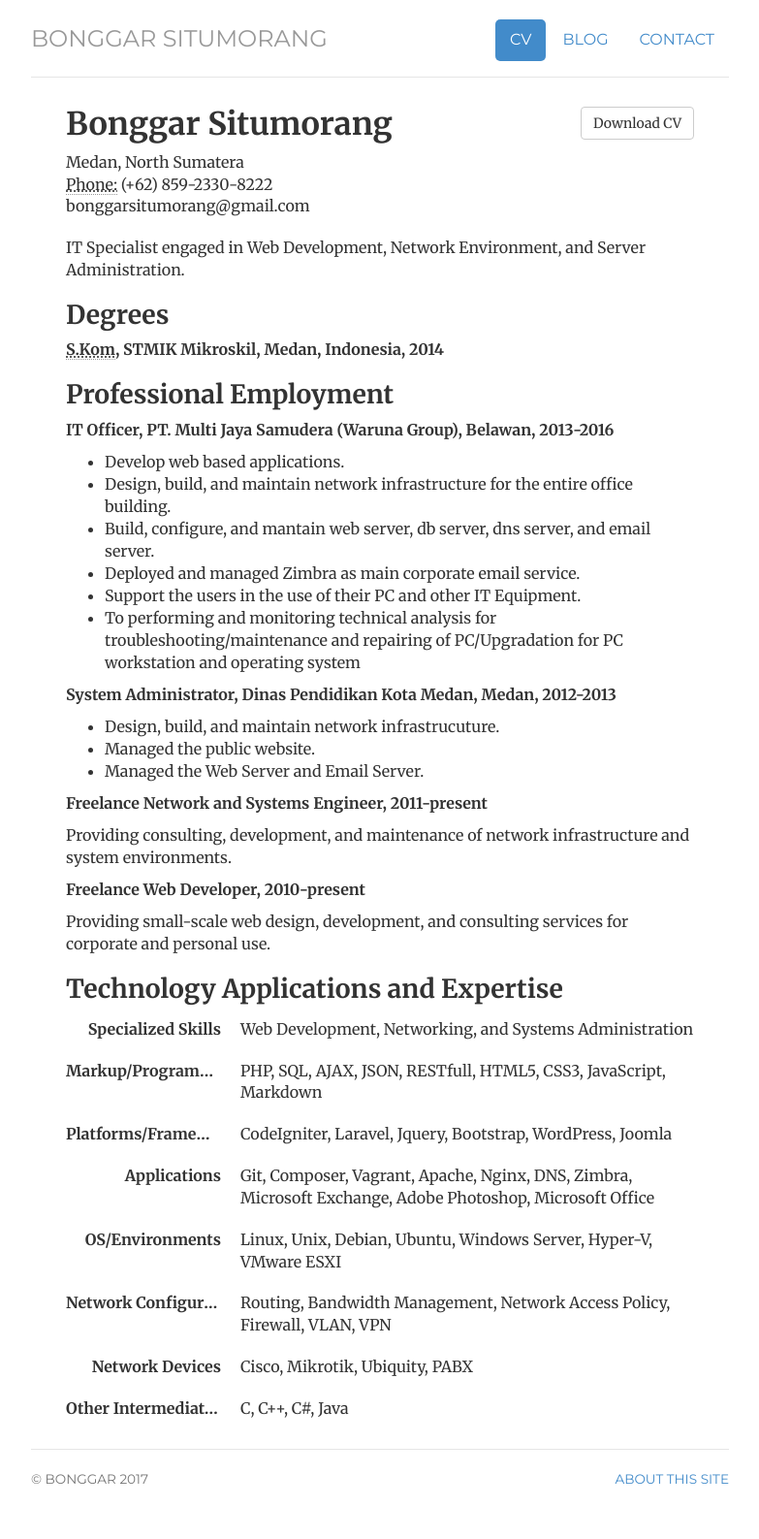
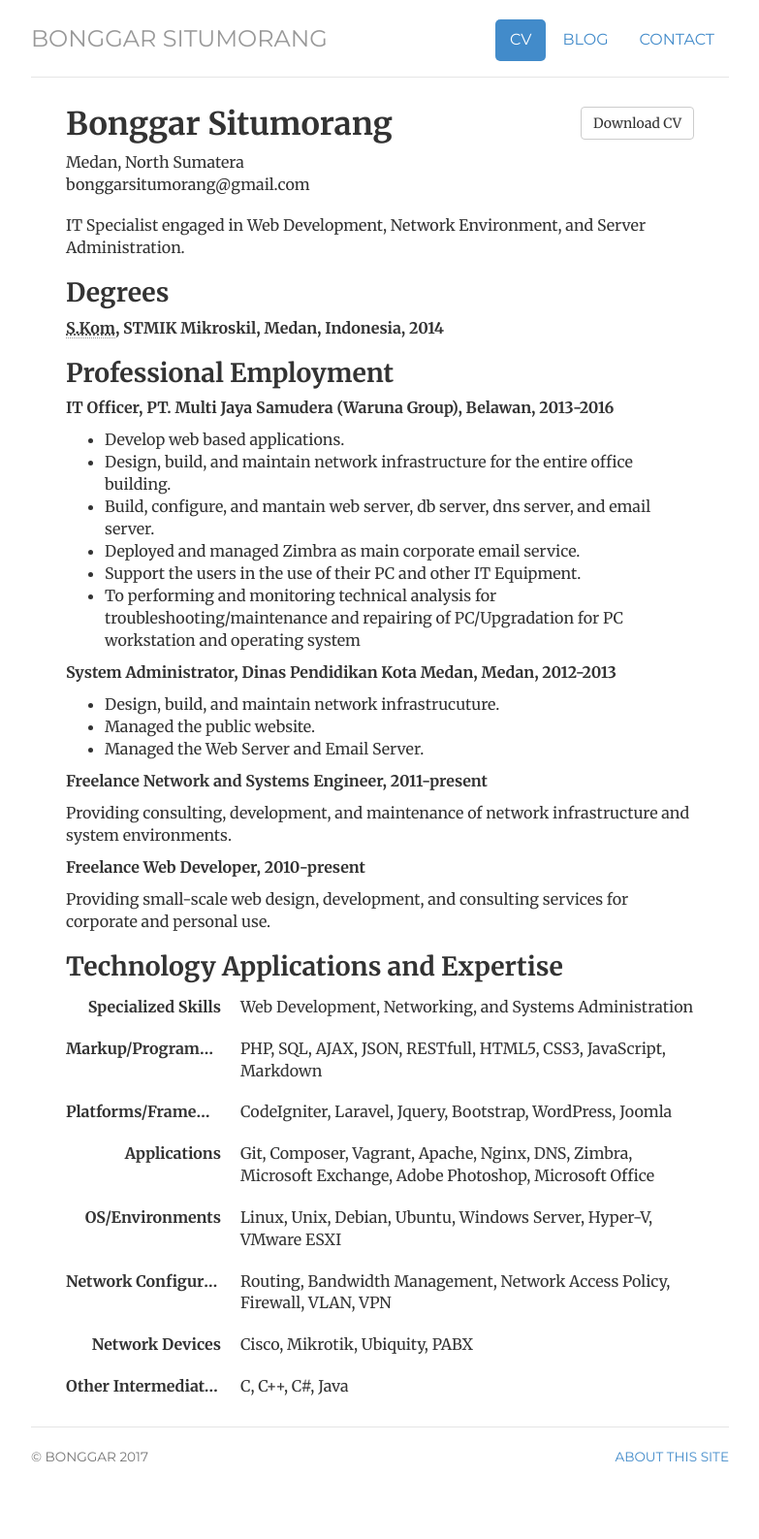
Before and after one commit to bonggar/bonggar.github.io, a Jekyll site: the page built from cv/index.html, in a window 1280 px wide. Shown: the whole page at 97% size, without its empty margins (248-1031 px from the left). Built offline with Jekyll 4.4.1, drawn with Linux system fonts in a browser that asks for light colours; after the commit the page ends 1564 px from its top, so only the background shows below that.

Commit message:
update cv --remove phone number

```diff
--- a/cv/index.html
+++ b/cv/index.html
@@ -13,7 +13,6 @@ description: Current CV for Bonggar Situmorang, a PHP Web Developer, Network Eng
 					<span itemprop="name"><h1>Bonggar Situmorang</h1></span>
 					<address>
 						Medan, North Sumatera<br>
-						<abbr title="phone">Phone:</abbr> (+62) 859-2330-8222<br>
 						<span class="obfuscate">moc.liamg@gnaromutisraggnob</span>
 					</address>
 				</div>
```
